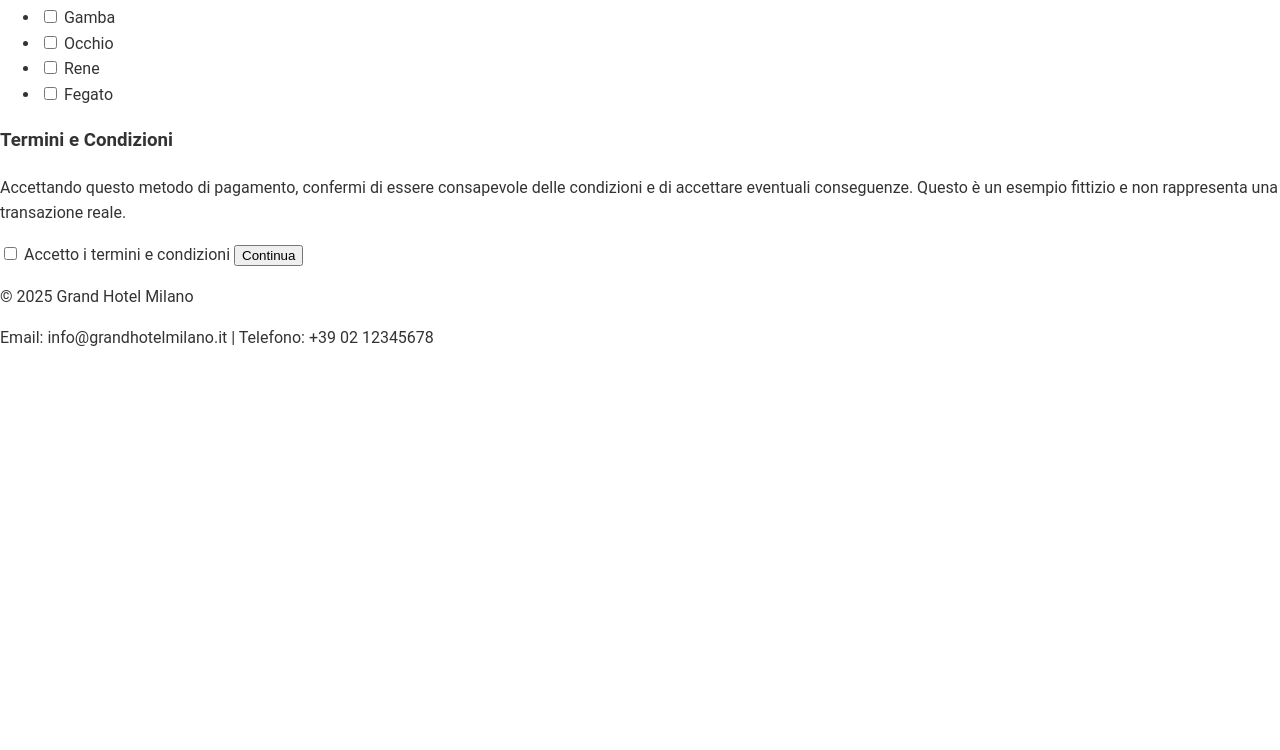
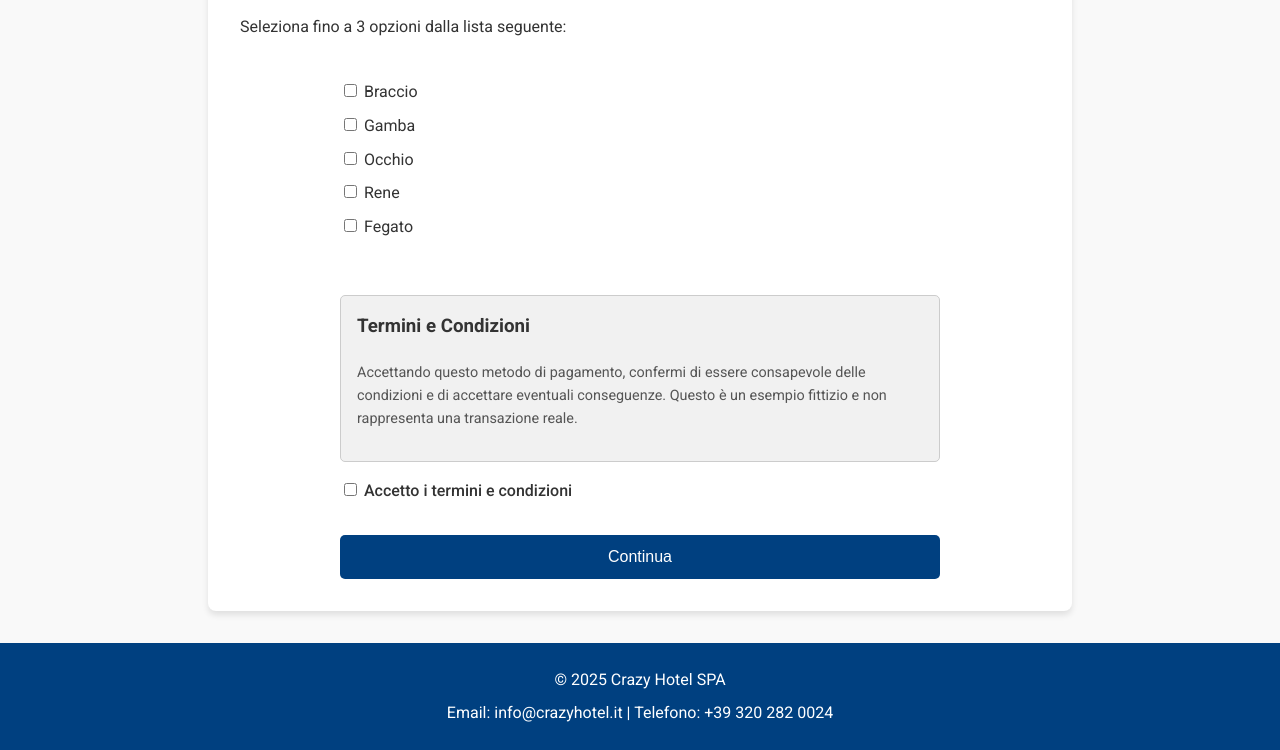
Before and after one commit to mrbana69/crazy-hotel, a plain HTML site: page assets/html/pagamento_altro.html in a window 1280 px wide. Shown: the part 378-1128 px from the top of the page. Before the commit the page ends 800 px from the top, so only its background shows below. Drawn offline with Linux system fonts and the light colour scheme; files that its build step writes are made by us from their sources.

Commit message:
Aggiornamento finale, non voglio più continuarlogit add .

```diff
--- a/assets/css/style.css
+++ b/assets/css/style.css
@@ -1,149 +1,145 @@
-html {
-  scroll-behavior: smooth;
-}
+/* Importa un font esterno */
+@import url('https://fonts.googleapis.com/css2?family=Roboto:wght@400;500;700&display=swap');
 
-.camera-card video {
-  width: 100%; /* Rende il video responsivo e adatta la larghezza al contenitore */
-  max-width: 400px; /* Imposta una larghezza massima per il video */
-  height: auto; /* Mantiene le proporzioni del video */
-  border-radius: 8px; /* Aggiunge angoli arrotondati per un design più moderno */
-  box-shadow: 0 4px 6px rgba(0, 0, 0, 0.1); /* Aggiunge un'ombra per un effetto visivo migliore */
-  margin-top: 10px; /* Spazio tra il video e il contenuto sopra */
-}
-
+/* Impostazioni generali */
 body {
-  font-family: 'Roboto', sans-serif;
   margin: 0;
   padding: 0;
+  font-family: 'Roboto', sans-serif;
+  background-color: #f9f9f9;
   color: #333;
   line-height: 1.6;
 }
 
-.container {
-  width: 90%;
-  max-width: 1200px;
+header {
+  background-color: #004080;
+  color: #fff;
+  padding: 1rem 0;
+  text-align: center;
+}
+
+header #logo img {
+  max-width: 150px;
   margin: 0 auto;
 }
 
-.header {
-  background: #004080;
-  color: #fff;
-  padding: 10px 0;
+main {
+  padding: 2rem;
+  max-width: 800px;
+  margin: 0 auto;
+  background-color: #fff;
+  box-shadow: 0 4px 6px rgba(0, 0, 0, 0.1);
+  border-radius: 8px;
 }
 
-.header .logo {
-  height: 50px;
+h2 {
+  color: #004080;
+  text-align: center;
+  margin-bottom: 1.5rem;
 }
 
-.navbar {
+main button {
+  color: #fff;
+  border: none;
+  padding: 0.8rem 1.5rem;
+  font-size: 1rem;
+  border-radius: 5px;
+  cursor: pointer;
+  transition: background-color 0.3s ease;
+  padding-right: 50px;
+}
+form {
   display: flex;
-  justify-content: flex-end;
-  gap: 20px;
+  flex-direction: column;
+  gap: 1rem;
 }
 
-.navbar a {
-  color: #fff;
-  text-decoration: none;
+form label {
   font-weight: 500;
 }
 
-.hero h1 {
-  font-family: Impact, Haettenschweiler, 'Arial Narrow Bold', sans-serif;
+form input, form select, form button {
+  padding: 0.8rem;
+  font-size: 1rem;
+  border: 1px solid #ccc;
+  border-radius: 5px;
 }
 
-.hero h2 {
-  font-family: 'Courier New', Courier, monospace;
+form input:focus, form select:focus {
+  outline: none;
+  border-color: #004080;
+  box-shadow: 0 0 5px rgba(0, 64, 128, 0.5);
 }
 
-.hero {
-  position: relative;
-  height: 60vh; /* Altezza della sezione */
-  display: flex;
-  align-items: center;
-  justify-content: center;
-  overflow: hidden;
-  background: url('assets/foto/hero.jpg') no-repeat center center/cover;
+form button {
+  background-color: #004080;
+  color: #fff;
+  border: none;
+  cursor: pointer;
+  transition: background-color 0.3s ease;
 }
 
-.video-overlay {
-  position: relative;
-  width: 100%;
-  height: 100%;
+form button:hover {
+  background-color: #003366;
 }
 
-.video-overlay video {
-  position: absolute;
-  top: 50%;
-  left: 50%;
-  transform: translate(-50%, -50%);
-  width: 100%;
-  height: 100%;
-  object-fit: cover; /* Mantiene il rapporto 16:10 */
-  filter: brightness(50%); /* Abbassa la luminosità */
+footer {
+  text-align: center;
+  padding: 1rem 0;
+  background-color: #004080;
+  color: #fff;
+  margin-top: 2rem;
 }
 
-.hero-content {
-  position: absolute;
-  top: 50%;
-  left: 50%;
-  transform: translate(-50%, -50%);
-  text-align: center;
-  color: #fff;
-  z-index: 2;
+footer p {
+  margin: 0.5rem 0;
 }
 
-.hero-content h1 {
-  font-size: 2.5em;
-  margin-bottom: 10px;
+/* Stile per la pagina di pagamento */
+main h2 {
+  margin-bottom: 2rem;
 }
 
-.hero-content p {
-  font-size: 1.2em;
-  margin-bottom: 20px;
+main form {
+  max-width: 600px;
+  margin: 0 auto;
 }
 
-.btn-primary {
-  background: #004080;
-  color: #fff;
-  padding: 10px 20px;
-  border: none;
-  border-radius: 5px;
-  cursor: pointer;
-  font-size: 1em;
-  transition: background 0.3s ease;
+main form button {
+  margin-top: 1rem;
 }
 
-.btn-primary:hover {
-  background: #e65a50;
+/* Stile per la lista delle parti (opzione "Altro") */
+ul {
+  list-style: none;
+  padding: 0;
 }
 
-.camere-container, .recensioni-container {
-  display: flex;
-  gap: 20px;
-  flex-wrap: wrap;
-  justify-content: center;
+ul li {
+  margin: 0.5rem 0;
 }
 
-.camera-card, .recensione-card {
-  background: #f9f9f9;
-  border: 1px solid #ddd;
-  border-radius: 8px;
-  padding: 20px;
-  text-align: center;
-  width: 300px;
-  box-shadow: 0 4px 6px rgba(0, 0, 0, 0.1);
+#termini {
+  background-color: #f1f1f1;
+  padding: 1rem;
+  border: 1px solid #ccc;
+  border-radius: 5px;
+  margin-top: 1rem;
 }
 
-.recensione-img {
-  width: 80px;
-  height: 80px;
-  border-radius: 50%;
-  margin-bottom: 10px;
+#termini h3 {
+  margin-top: 0;
 }
 
-.footer {
-  background: #333;
+#termini p {
+  font-size: 0.9rem;
+  color: #555;
+}
+
+button {
+  background-color: #004080;
   color: #fff;
-  text-align: center;
-  padding: 20px 0;
+  border: none;
+  cursor: pointer;
+  transition: background-color 0.3s ease;
 }
--- /dev/null
+++ b/assets/css/style_home.css
@@ -0,0 +1,150 @@
+html {
+  scroll-behavior: smooth;
+}
+
+.camera-card video {
+  width: 100%; /* Rende il video responsivo e adatta la larghezza al contenitore */
+  max-width: 400px; /* Imposta una larghezza massima per il video */
+  height: auto; /* Mantiene le proporzioni del video */
+  border-radius: 8px; /* Aggiunge angoli arrotondati per un design più moderno */
+  box-shadow: 0 4px 6px rgba(0, 0, 0, 0.1); /* Aggiunge un'ombra per un effetto visivo migliore */
+  margin-top: 10px; /* Spazio tra il video e il contenuto sopra */
+}
+
+body {
+  font-family: 'Roboto', sans-serif;
+  margin: 0;
+  padding: 0;
+  color: #333;
+  line-height: 1.6;
+}
+
+.container {
+  width: 90%;
+  max-width: 1200px;
+  margin: 0 auto;
+}
+
+.header {
+  background: #004080;
+  color: #fff;
+  padding: 10px 0;
+}
+
+.header .logo {
+  width: 200px;
+  height: auto;
+}
+
+.navbar {
+  display: flex;
+  justify-content: flex-end;
+  gap: 20px;
+}
+
+.navbar a {
+  color: #fff;
+  text-decoration: none;
+  font-weight: 500;
+}
+
+.hero h1 {
+  font-family: Impact, Haettenschweiler, 'Arial Narrow Bold', sans-serif;
+}
+
+.hero h2 {
+  font-family: 'Courier New', Courier, monospace;
+}
+
+.hero {
+  position: relative;
+  height: 60vh; /* Altezza della sezione */
+  display: flex;
+  align-items: center;
+  justify-content: center;
+  overflow: hidden;
+  background: url('assets/foto/hero.jpg') no-repeat center center/cover;
+}
+
+.video-overlay {
+  position: relative;
+  width: 100%;
+  height: 100%;
+}
+
+.video-overlay video {
+  position: absolute;
+  top: 50%;
+  left: 50%;
+  transform: translate(-50%, -50%);
+  width: 100%;
+  height: 100%;
+  object-fit: cover; /* Mantiene il rapporto 16:10 */
+  filter: brightness(50%); /* Abbassa la luminosità */
+}
+
+.hero-content {
+  position: absolute;
+  top: 50%;
+  left: 50%;
+  transform: translate(-50%, -50%);
+  text-align: center;
+  color: #fff;
+  z-index: 2;
+}
+
+.hero-content h1 {
+  font-size: 2.5em;
+  margin-bottom: 10px;
+}
+
+.hero-content p {
+  font-size: 1.2em;
+  margin-bottom: 20px;
+}
+
+.btn-primary {
+  background: #004080;
+  color: #fff;
+  padding: 10px 20px;
+  border: none;
+  border-radius: 5px;
+  cursor: pointer;
+  font-size: 1em;
+  transition: background 0.3s ease;
+}
+
+.btn-primary:hover {
+  background: #004080;
+}
+
+.camere-container, .recensioni-container {
+  display: flex;
+  gap: 20px;
+  flex-wrap: wrap;
+  justify-content: center;
+}
+
+.camera-card, .recensione-card {
+  background: #f9f9f9;
+  border: 1px solid #ddd;
+  border-radius: 8px;
+  padding: 20px;
+  text-align: center;
+  width: 300px;
+  box-shadow: 0 4px 6px rgba(0, 0, 0, 0.1);
+}
+
+.recensione-img {
+  width: 80px;
+  height: 80px;
+  border-radius: 50%;
+  margin-bottom: 10px;
+}
+
+.footer {
+  background: #333;
+  color: #fff;
+  text-align: center;
+  padding: 20px 0;
+}
--- a/assets/html/pagamento_altro.html
+++ b/assets/html/pagamento_altro.html
@@ -4,7 +4,7 @@
   <meta charset="UTF-8" />
   <meta name="viewport" content="width=device-width, initial-scale=1.0"/>
   <title>Pagamento Altro</title>
-  <link rel="stylesheet" href="style.css"/>
+  <link rel="stylesheet" href="../css/style.css"/>
 </head>
 <body>
   <header>
@@ -39,9 +39,11 @@
     </form>
   </main>
 
-  <footer>
-    <p>&copy; 2025 Grand Hotel Milano</p>
-    <p>Email: info@grandhotelmilano.it | Telefono: +39 02 12345678</p>
+  <footer id="contatti" class="footer">
+    <div class="container">
+      <p>&copy; 2025 Crazy Hotel SPA</p>
+      <p>Email: info@crazyhotel.it | Telefono: +39 320 282 0024</p>
+    </div>
   </footer>
 
   <script>
```
Also changed, not shown: assets/html/fattura.html (+3 -0 lines), assets/html/pagamento_carta.html (+14 -0 lines), assets/html/pagamento_paypal.html (+2 -2 lines), index.html (+3 -3 lines), prenotazione.html (+36 -12 lines), assets/foto/gpay.png (added), assets/foto/pay_postepay.png (added), assets/foto/test-paypal.png (added).
